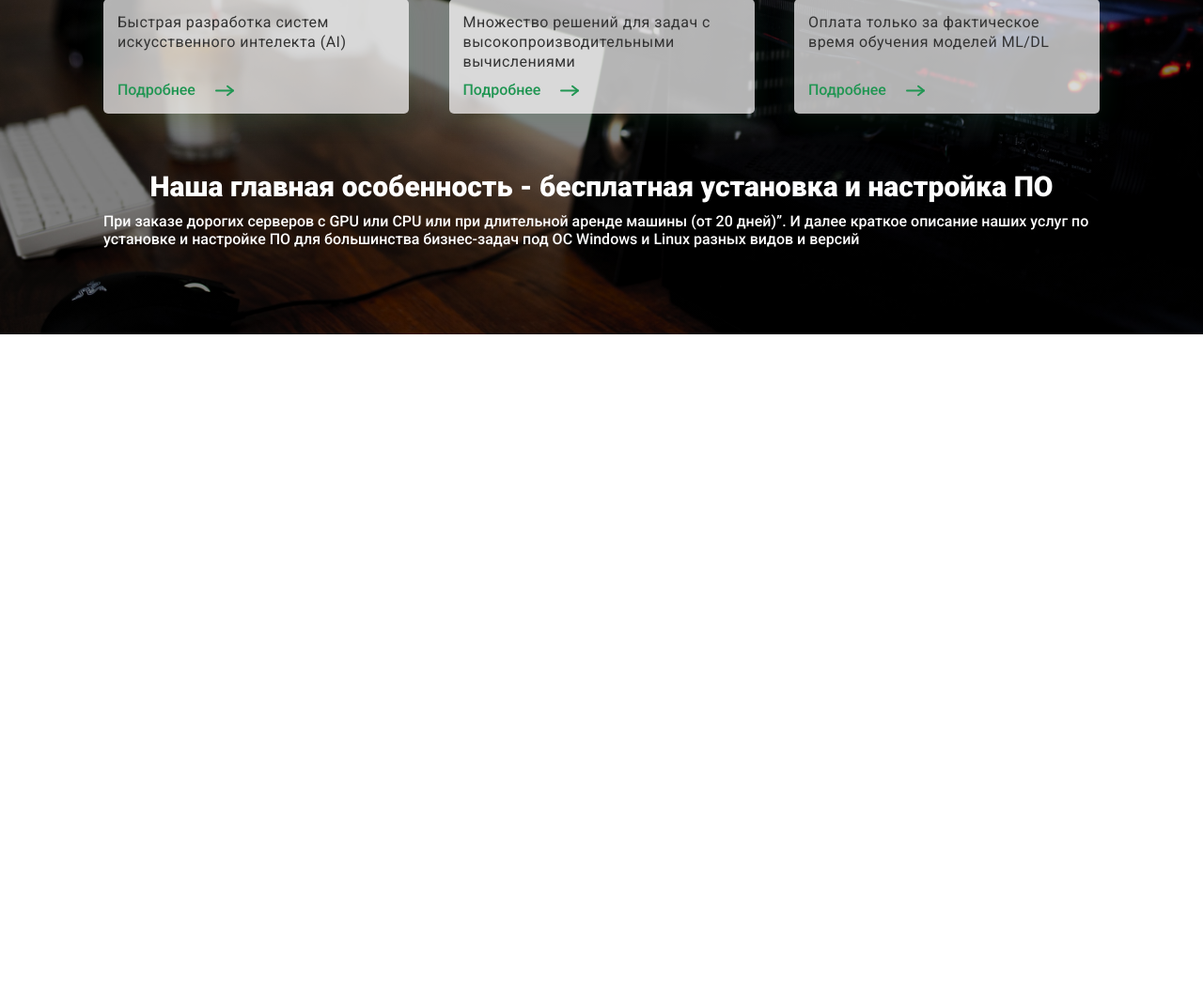
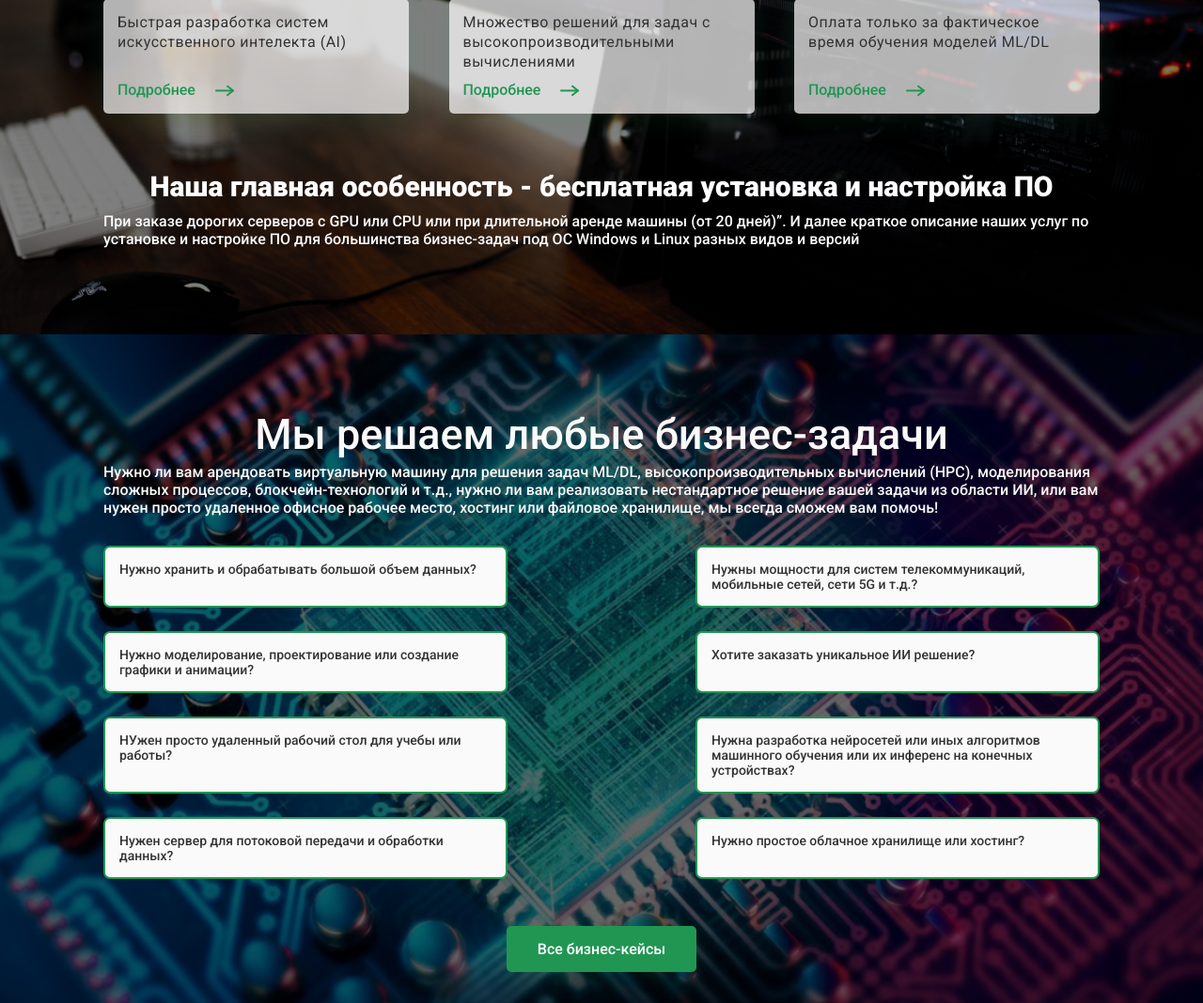
Before and after one commit to lexashvetsoff/Algeasoft, a PHP site: page / in a window 1280 px wide. Shown: the part 2301-3369 px from the top of the page at 94% size. Before the commit the page ends 2657 px from the top, so only its background shows below. Run offline with PHP 8.4, Linux system fonts and the light colour scheme.

Commit message:
создан блок tasks

```diff
--- a/css/style.css
+++ b/css/style.css
@@ -795,4 +795,94 @@ ul li {
   text-align: center;
   margin-bottom: 10px;
 }
+
+.tasks {
+  padding-top: 80px;
+  padding-bottom: 33px;
+  background: -webkit-gradient(linear, left bottom, left top, from(rgba(0, 0, 0, 0.6)), to(rgba(0, 0, 0, 0.6))), url(../image/tasks/bg.png) no-repeat center;
+  background: linear-gradient(0deg, rgba(0, 0, 0, 0.6), rgba(0, 0, 0, 0.6)), url(../image/tasks/bg.png) no-repeat center;
+  background-size: cover;
+}
+
+.tasks__title {
+  font-style: normal;
+  font-weight: 500;
+  font-size: 45px;
+  line-height: 53px;
+  color: #FAFAFA;
+  text-align: center;
+  margin-bottom: 4px;
+}
+
+.tasks__text {
+  font-style: normal;
+  font-weight: 500;
+  font-size: 16px;
+  line-height: 19px;
+  color: #FAFAFA;
+  margin-bottom: 31px;
+}
+
+.tasks-wrapper {
+  display: -webkit-box;
+  display: -ms-flexbox;
+  display: flex;
+  -ms-flex-wrap: wrap;
+      flex-wrap: wrap;
+  -webkit-box-pack: justify;
+      -ms-flex-pack: justify;
+          justify-content: space-between;
+}
+
+.tasks-item {
+  width: 430px;
+  padding: 15px;
+  background: #FAFAFA;
+  border: 2px solid #219653;
+  border-radius: 7px;
+  margin-bottom: 25px;
+}
+
+.tasks-item__text {
+  font-weight: 500;
+  font-size: 14px;
+  line-height: 16px;
+  color: #333;
+}
+
+.tasks-btn {
+  display: inline-block;
+  padding: 13px 31px;
+  background: #219653;
+  border: 2px solid #219653;
+  -webkit-box-shadow: 0px 4px 30px rgba(33, 150, 83, 0.15);
+          box-shadow: 0px 4px 30px rgba(33, 150, 83, 0.15);
+  border-radius: 5px;
+  font-style: normal;
+  font-weight: 500;
+  font-size: 16px;
+  line-height: 19px;
+  color: #fff;
+  -webkit-transition: color 0.5s ease 0s;
+  transition: color 0.5s ease 0s;
+  -webkit-transition: background-color 0.5s ease 0s;
+  transition: background-color 0.5s ease 0s;
+}
+
+.tasks-btn:hover {
+  padding: 13px 31px;
+  border: 2px solid #219653;
+  background-color: #fff;
+  -webkit-filter: drop-shadow(0px 4px 30px rgba(51, 51, 51, 0.1));
+          filter: drop-shadow(0px 4px 30px rgba(51, 51, 51, 0.1));
+  -webkit-backdrop-filter: blur(10px);
+          backdrop-filter: blur(10px);
+  border-radius: 5px;
+  color: #219653;
+}
+
+.link-wrap {
+  text-align: center;
+  margin-top: 25px;
+}
 /*# sourceMappingURL=style.css.map */
--- a/index.html
+++ b/index.html
@@ -367,6 +367,85 @@
     </section>
     <!-- /.trust -->
 
+    <section class="tasks">
+        <div class="container-min">
+            <h2 class="tasks__title">Мы решаем любые бизнес-задачи</h2>
+            <p class="tasks__text">
+                Нужно ли вам арендовать виртуальную машину для решения задач ML/DL, высокопроизводительных вычислений (HPC),
+                моделирования сложных процессов, блокчейн-технологий и т.д., нужно ли вам реализовать нестандартное решение вашей задачи
+                из области ИИ, или вам нужен просто удаленное офисное рабочее место, хостинг или файловое хранилище, мы всегда сможем
+                вам помочь!
+            </p>
+
+            <div class="tasks-wrapper">
+                <div class="tasks-item">
+                    <p class="tasks-item__text">
+                        Нужно хранить и обрабатывать большой объем данных?
+                    </p>
+                </div>
+                <!-- /.tasks-item -->
+
+                <div class="tasks-item">
+                    <p class="tasks-item__text">
+                        Нужны мощности для систем телекоммуникаций, мобильные сетей, сети 5G и т.д.?
+                    </p>
+                </div>
+                <!-- /.tasks-item -->
+
+                <div class="tasks-item">
+                    <p class="tasks-item__text">
+                        Нужно моделирование,
+                        проектирование или создание графики и анимации?
+                    </p>
+                </div>
+                <!-- /.tasks-item -->
+
+                <div class="tasks-item">
+                    <p class="tasks-item__text">
+                        Хотите заказать уникальное ИИ решение?
+                    </p>
+                </div>
+                <!-- /.tasks-item -->
+
+                <div class="tasks-item">
+                    <p class="tasks-item__text">
+                        НУжен просто удаленный рабочий стол для учебы или работы?
+                    </p>
+                </div>
+                <!-- /.tasks-item -->
+
+                <div class="tasks-item">
+                    <p class="tasks-item__text">
+                        Нужна разработка нейросетей или иных алгоритмов машинного обучения или их инференс на конечных устройствах?
+                    </p>
+                </div>
+                <!-- /.tasks-item -->
+
+                <div class="tasks-item">
+                    <p class="tasks-item__text">
+                        Нужен сервер для потоковой передачи и обработки данных?
+                    </p>
+                </div>
+                <!-- /.tasks-item -->
+
+                <div class="tasks-item">
+                    <p class="tasks-item__text">
+                        Нужно простое облачное хранилище или хостинг?
+                    </p>
+                </div>
+                <!-- /.tasks-item -->
+            </div>
+            <!-- /.tasks-wrapper -->
+
+            <div class="link-wrap">
+                <a href="#" class="tasks-btn">Все бизнес-кейсы</a>
+            </div>
+            <!-- /.link-wrap -->
+        </div>
+        <!-- /.container-min -->
+    </section>
+    <!-- /.tasks -->
+
 
     <div class="modal-call">
         <a href="#" class="modal-call__close">
--- /dev/null
+++ b/sass/blocks/_tasks.sass
@@ -0,0 +1,62 @@
+.tasks
+    padding-top: 80px
+    padding-bottom: 33px
+    background: linear-gradient(0deg, rgba(0, 0, 0, 0.6), rgba(0, 0, 0, 0.6)), url(../image/tasks/bg.png) no-repeat center
+    background-size: cover
+    &__title
+        font-style: normal
+        font-weight: 500
+        font-size: 45px
+        line-height: 53px
+        color: $color-subtitle
+        text-align: center
+        margin-bottom: 4px
+    &__text
+        font-style: normal
+        font-weight: 500
+        font-size: 16px
+        line-height: 19px
+        color: $color-subtitle
+        margin-bottom: 31px
+    &-wrapper
+        display: flex
+        flex-wrap: wrap
+        justify-content: space-between
+    &-item
+        width: 430px
+        padding: 15px
+        background: $color-subtitle
+        border: 2px solid $color-primary
+        border-radius: 7px
+        margin-bottom: 25px
+        &__text
+            font-weight: 500
+            font-size: 14px
+            line-height: 16px
+            color: $color-dark
+    &-btn
+        display: inline-block
+        padding: 13px 31px
+        background: $color-primary
+        border: 2px solid $color-primary
+        box-shadow: 0px 4px 30px rgba(33, 150, 83, 0.15)
+        border-radius: 5px
+        font-style: normal
+        font-weight: 500
+        font-size: 16px
+        line-height: 19px
+        color: $color-light
+        transition: color 0.5s ease 0s
+        transition: background-color 0.5s ease 0s
+        &:hover
+            padding: 13px 31px
+            border: 2px solid $color-primary
+            background-color: $color-light
+            filter: drop-shadow(0px 4px 30px rgba(51, 51, 51, 0.1))
+            backdrop-filter: blur(10px)
+            border-radius: 5px
+            color: $color-primary
+.link
+    &-wrap
+        text-align: center
+        margin-top: 25px
--- a/sass/style.sass
+++ b/sass/style.sass
@@ -18,3 +18,5 @@
 @import 'blocks/_service'
 // Подключаем стили для trust
 @import 'blocks/_trust'
+// Подключаем стили для tasks
+@import 'blocks/_tasks'
```
Also changed, not shown: image/tasks/bg.png (added), 1 other file.
